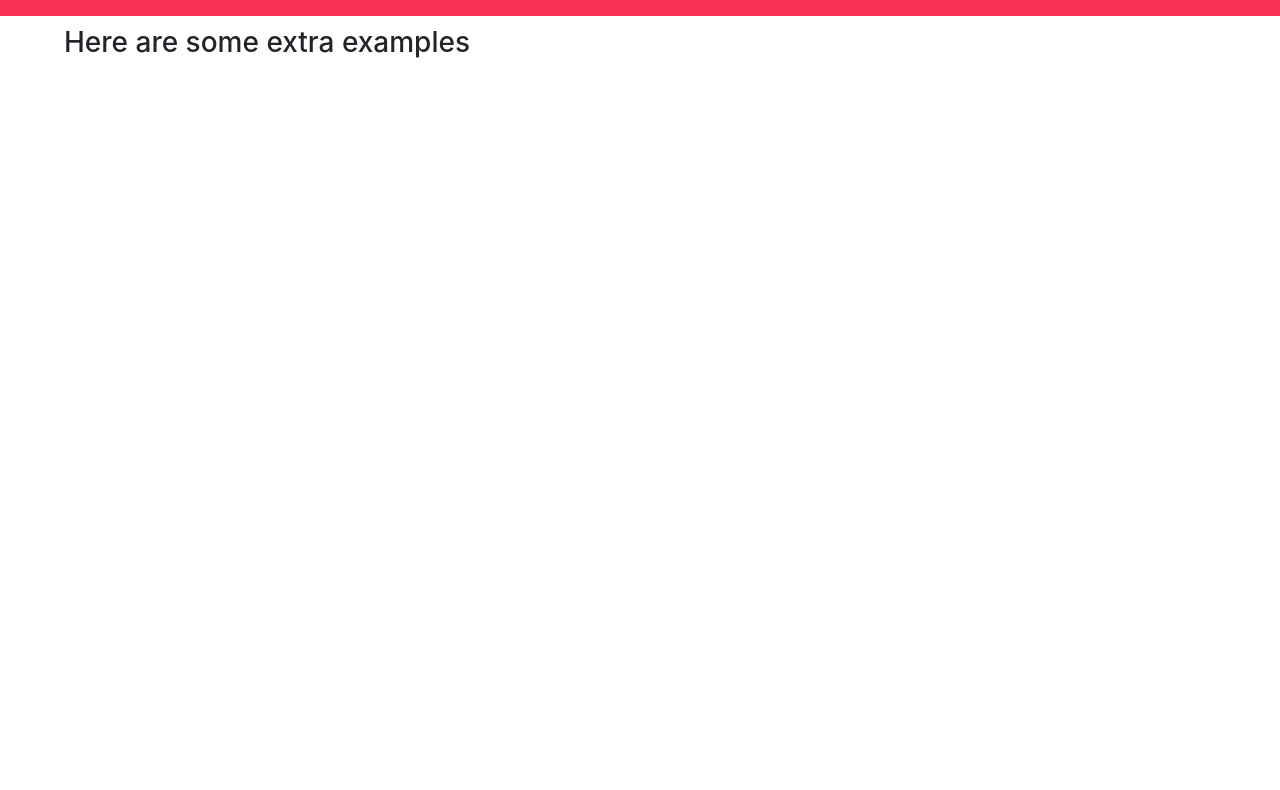
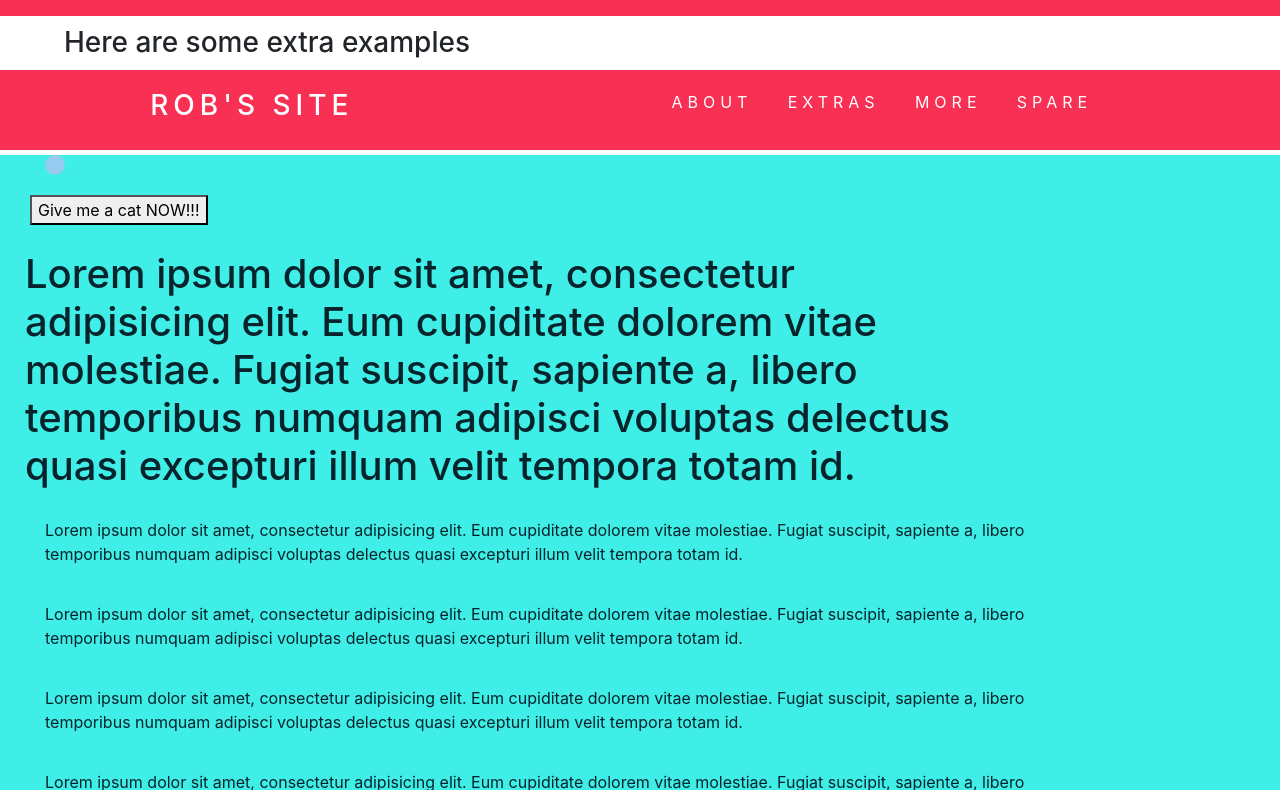
Before and after one commit to robbyc073/website1, a plain HTML site: page more.html in a window 1280 px wide. Shown: the part 64-854 px from the top of the page. Before the commit the page ends 800 px from the top, so only its background shows below. Drawn offline with nearby package versions, Linux system fonts and the light colour scheme; no server answers.

Commit message:
embedded homepage on more page

```diff
--- a/more.html
+++ b/more.html
@@ -25,5 +25,9 @@
         <div id="more-container">
             <h3>Here are some extra examples</h3>
         </div>
+        <div class="embed-responsive embed-responsive-16by9">
+          <iframe class="embed-responsive-item" src="index.html" allowfullscreen></iframe>
+        </div>
+        </iframe>
     </body>
 </html>
```
Also changed, not shown: styles.css (line endings or trailing spaces).
